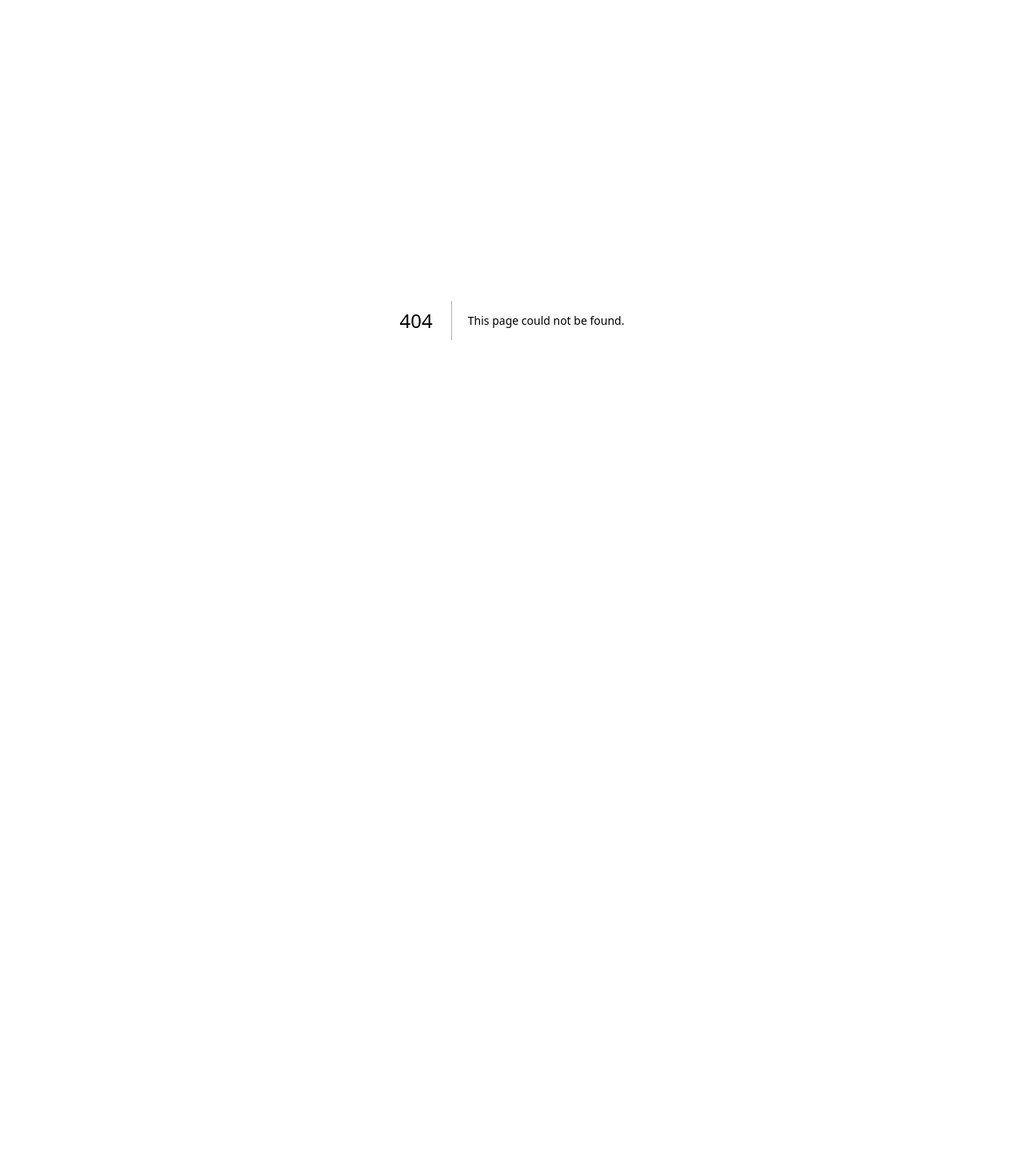
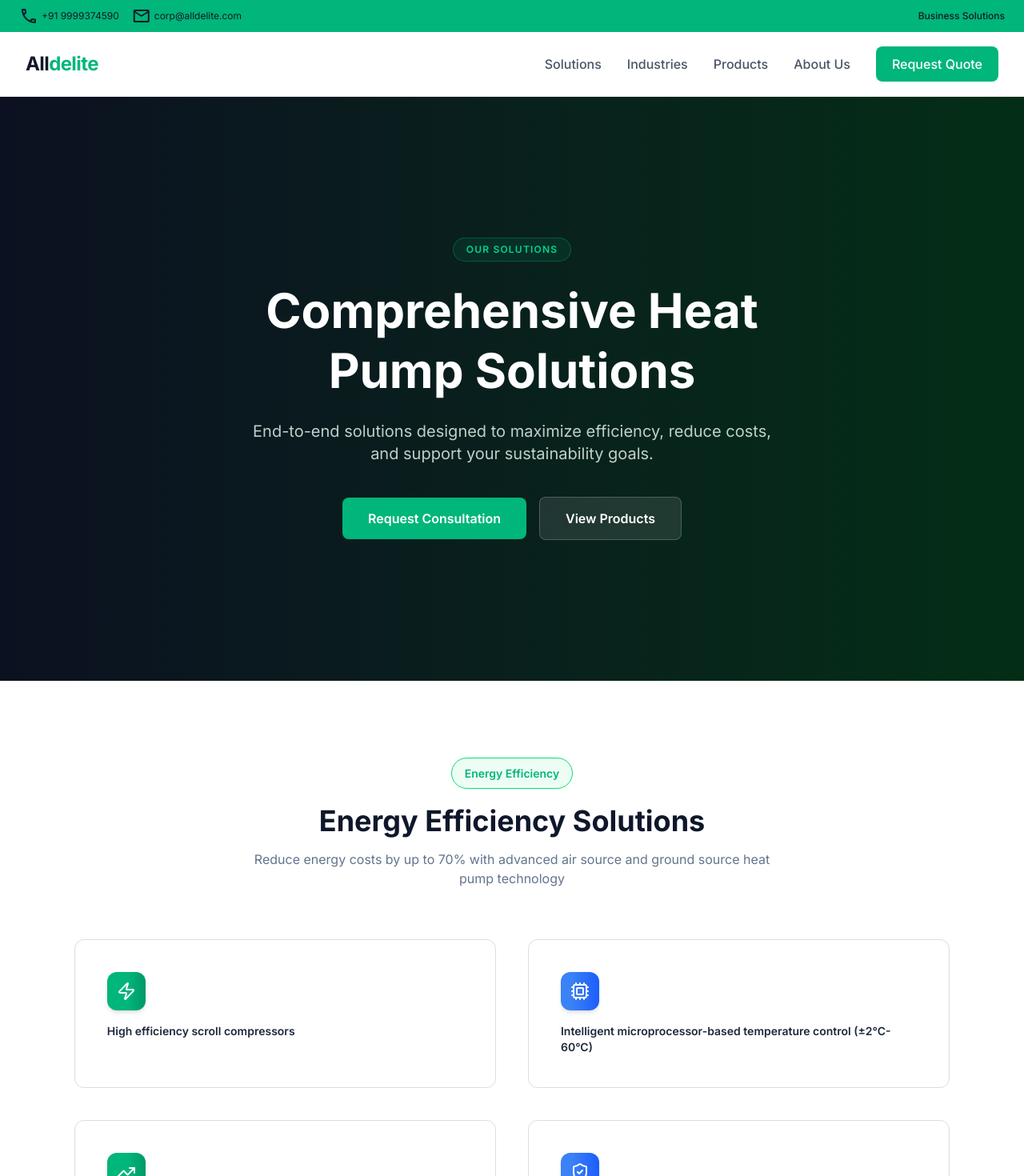
Before and after one commit to scaleoxperts/alldelite, a Next.js app: page /solutions in a window 1280 px wide. Before the commit this address had no page. Shown: the top 1470 px of the page at 80% size. Before the commit the page ends 800 px from the top, so only its background shows below. Built offline with nearby package versions, Linux system fonts and the light colour scheme.

Commit message:
update: solutions/page.tsx with components import

```diff
--- /dev/null
+++ b/app/solutions/page.tsx
@@ -0,0 +1,39 @@
+import type { Metadata } from "next";
+
+import Footer from "@/components/layout/Footer";
+import Navbar from "@/components/layout/Navbar";
+import TopBar from "@/components/layout/TopBar";
+import {
+  CostReductionSection,
+  CTASection,
+  EnergyEfficiencySection,
+  HeroSection,
+  MaintenanceSection,
+  ReliabilitySection,
+  SustainabilitySection,
+} from "@/components/solutions";
+
+export const metadata: Metadata = {
+  title: "Solutions - Alldelite | Comprehensive Heat Pump Solutions",
+  description:
+    "End-to-end heat pump solutions designed to maximize efficiency, reduce costs, and support your sustainability goals.",
+};
+
+export default function SolutionsPage() {
+  return (
+    <>
+      <TopBar />
+      <Navbar />
+      <main>
+        <HeroSection />
+        <EnergyEfficiencySection />
+        <CostReductionSection />
+        <ReliabilitySection />
+        <SustainabilitySection />
+        <MaintenanceSection />
+        <CTASection />
+      </main>
+      <Footer />
+    </>
+  );
+}
--- /dev/null
+++ b/components/solutions/index.ts
@@ -0,0 +1,7 @@
+export { default as HeroSection } from "./Hero.solutions";
+export { default as EnergyEfficiencySection } from "./EnergyEfficiency.solutions";
+export { default as CostReductionSection } from "./CostReduction.solutions";
+export { default as ReliabilitySection } from "./Reliability.solutions";
+export { default as SustainabilitySection } from "./Sustainability.solutions";
+export { default as MaintenanceSection } from "./Maintenance.solutions";
+export { default as CTASection } from "./CTA.solutions";
```
